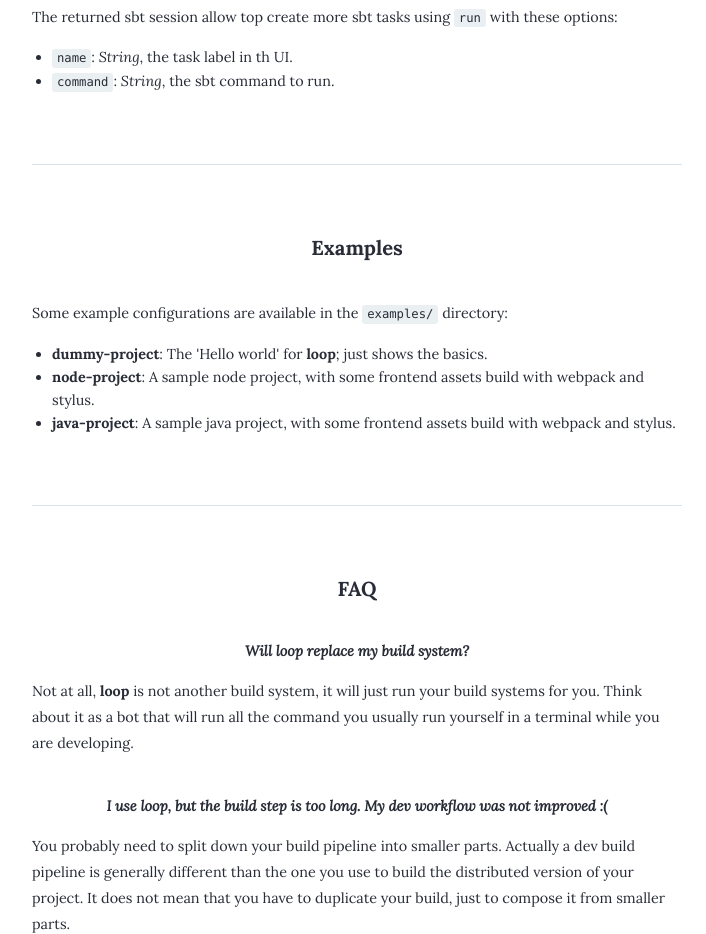
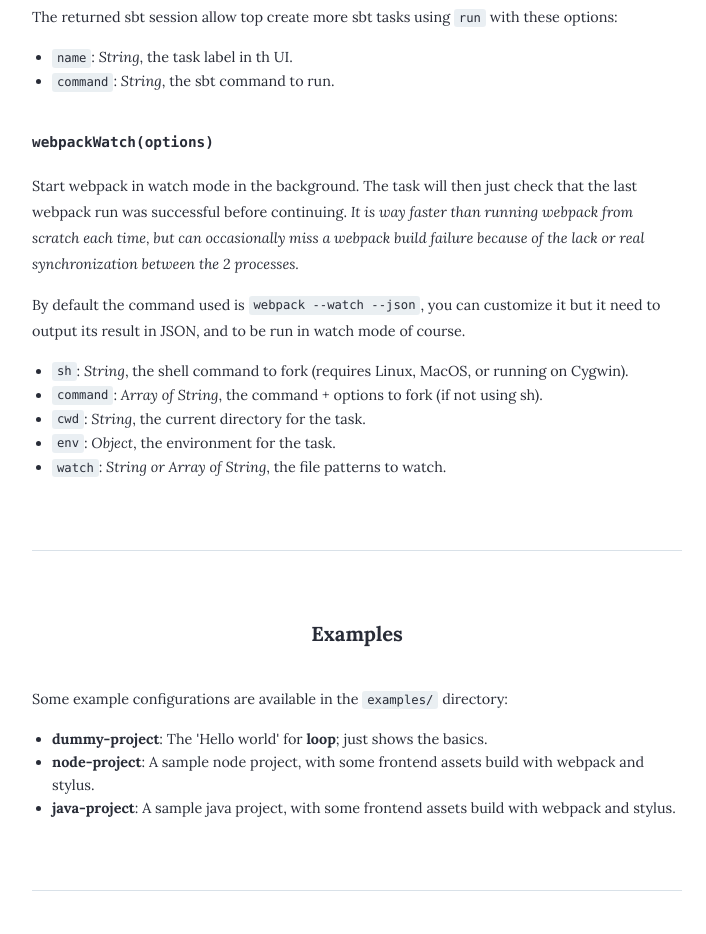
Before and after one commit to criteo/loop, a website: page index.html in a window 1280 px wide. Shown: the part 4860-5794 px from the top of the page, without its empty margins (283-989 px from the left). Drawn offline with Linux system fonts and the light colour scheme.

Commit message:
New website

```diff
--- a/index.html
+++ b/index.html
@@ -119,6 +119,16 @@ proxy(server, 8080)
 <li><code>name</code>: <em>String</em>, the task label in th UI.</li>
 <li><code>command</code>: <em>String</em>, the sbt command to run.</li>
 </ul>
+<h5 id="webpackwatch-options-">webpackWatch(options)</h5>
+<p>Start webpack in watch mode in the background. The task will then just check that the last webpack run was successful before continuing. <em>It is way faster than running webpack from scratch each time, but can occasionally miss a webpack build failure because of the lack or real synchronization between the 2 processes.</em></p>
+<p>By default the command used is <code>webpack --watch --json</code>, you can customize it but it need to output its result in JSON, and to be run in watch mode of course.</p>
+<ul>
+<li><code>sh</code>: <em>String</em>, the shell command to fork (requires Linux, MacOS, or running on Cygwin).</li>
+<li><code>command</code>: <em>Array of String</em>, the command + options to fork (if not using sh).</li>
+<li><code>cwd</code>: <em>String</em>, the current directory for the task.</li>
+<li><code>env</code>: <em>Object</em>, the environment for the task.</li>
+<li><code>watch</code>: <em>String or Array of String</em>, the file patterns to watch.</li>
+</ul>
 <h3 id="examples">Examples</h3>
 <p>Some example configurations are available in the <code>examples/</code> directory:</p>
 <ul>
```
Also changed, not shown: README.md.
